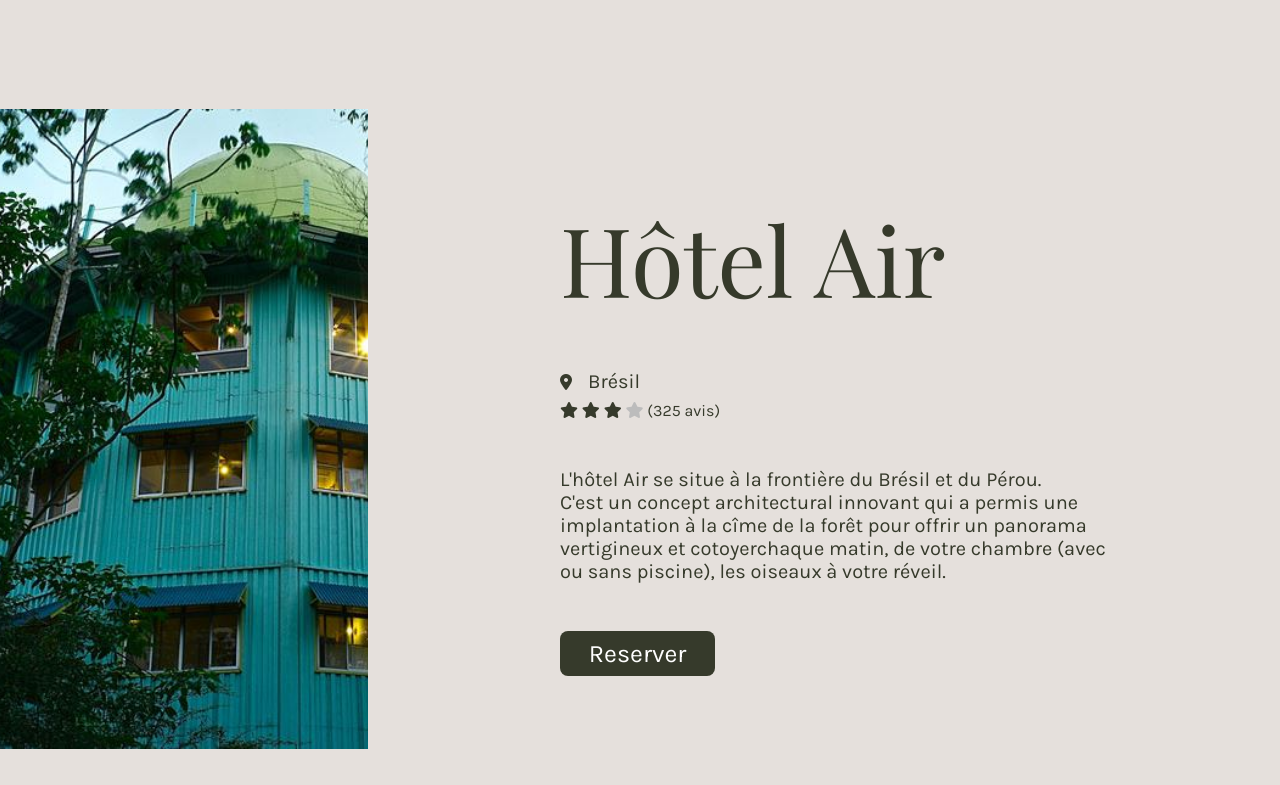
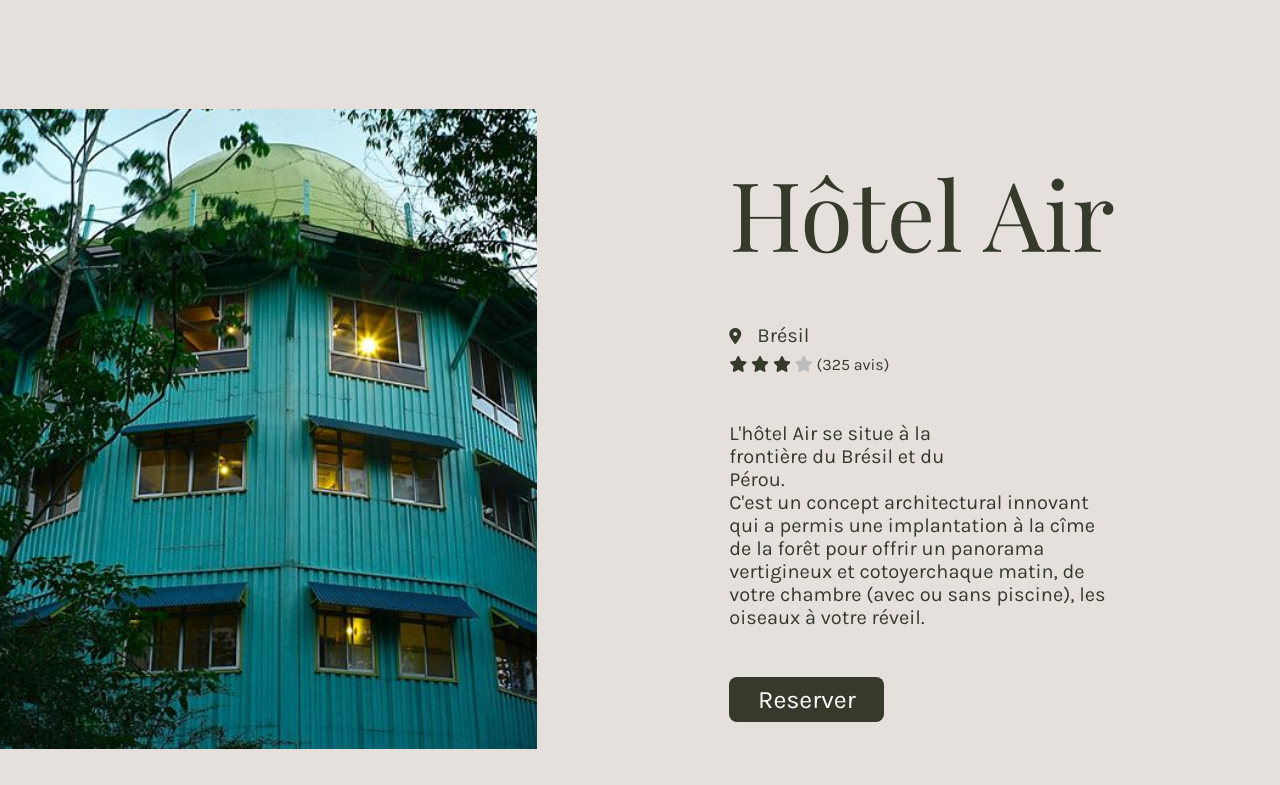
Before and after one commit to Daro-F/Examen-front-end, a website: page index.html in a window 1280 px wide. Shown: the part 1715-2500 px from the top of the page. Drawn offline with Linux system fonts and the light colour scheme.

Commit message:
fix alignement carrousels + fix bug

```diff
--- a/styles/components/cards/_plan-card.scss
+++ b/styles/components/cards/_plan-card.scss
@@ -76,7 +76,7 @@
 
     .hotel-container {
         @include flex(column, center, flex-start, $head-gap);
-        width: 50%;
+        width: 80%;
 
         .hotel-name {
             font-size: $card-font-size;
@@ -95,6 +95,10 @@
             color: $not-star;
             }
         }
+
+        .hotel-description {
+            width: 70%;
+        }
     }
 
     .carousel {
@@ -103,10 +107,6 @@
         overflow-x: auto;
         overflow-y: hidden;
         padding-bottom: 12px;
-        flex: 1 1 0%;
-        min-width: 0;
-        width: 50%;
-        max-width: 50%;
 
             &::-webkit-scrollbar {
             height: 10px;
@@ -122,8 +122,8 @@
             }
 
         .carousel-img {
-            flex: 0 0 ;
-            min-width: 600px;
+            flex: 0 0 auto;
+            width: 600px;
             height: 80vh;
             object-fit: cover;
         }
```
Also changed, not shown: assets/css/main.css, script.js (line endings or trailing spaces), 1 other file.
